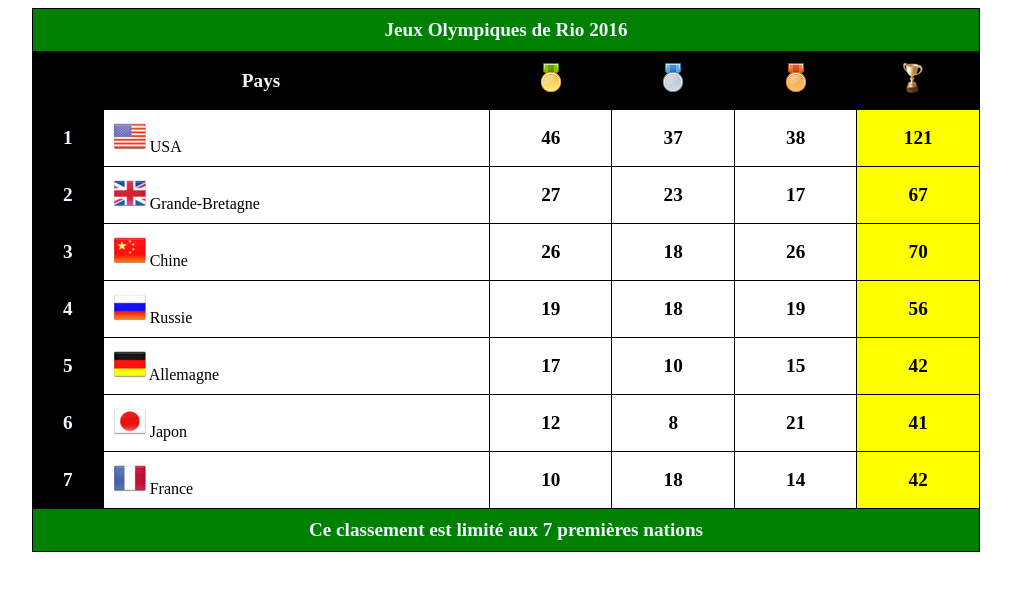
After one commit to RatchetDrake/RatchetDrake.github.io, a PHP site: page /tableau.php in a window 1280 px wide. The commit adds this page. Shown: the top 591 px of the page, without its empty margins (134-1145 px from the left). Run offline with PHP 8.4, Linux system fonts and the light colour scheme.

Commit message:
Commit all

```diff
--- a/clock.php
+++ b/clock.php
@@ -111,6 +111,9 @@ date_default_timezone_set('Europe/Paris');
         interval = null
         document.getElementById("minuteur").style.textDecoration ="red wavy underline"
     }
+    function ResetTimer(){
+        clear
+    }
     document.getElemenById("play").addEventListenner("click",function(){
         if(interval ==null){
            interval = setInterval(timer,1000)
--- /dev/null
+++ b/style3.css
@@ -0,0 +1,47 @@
+.noire{
+    background-color: black;
+    border: 1 solid black;
+    color: aliceblue;
+    text-align: center;
+    font-weight: bold;
+    font-size: larger;
+}
+.vert{
+    background-color: green;
+    border: 1 solid black;
+    color: aliceblue;
+    text-align: center;
+    font-weight: bold;
+    font-size: larger;
+
+}
+.jaune{ background-color: yellow;
+    border: 1 solid black;
+
+    text-align: center;
+    font-weight: bold;
+    font-size: larger;
+
+
+}
+.blanc{
+    border: 1 solid black;
+
+    text-align: center;
+    font-weight: bold;
+    font-size: larger;
+
+
+}
+table {
+    width: 75%; /* 75% de la largeur de la page */
+    margin: 0 auto; /* Centrez la table horizontalement */
+    border-collapse: collapse; /* Fusionnez les bordures des cellules */
+}
+th, td {
+    border: 1px solid black; /* Ajoutez une bordure aux cellules */
+    padding: 10px; /* Ajoutez de l'espace à l'intérieur des cellules */
+}
+.npays{
+
+}
--- /dev/null
+++ b/tableau.php
@@ -0,0 +1,86 @@
+<!DOCTYPE html>
+<html>
+<head>
+    <title>Table HTML</title>
+    <link rel="stylesheet" href="style3.css">
+</head>
+<body>
+    <div>
+    <table border="1">
+        <tr>
+            <td class="vert" colspan="7">Jeux Olympiques de Rio 2016</td>
+        </tr>
+
+            <td class="noire" colspan="3">Pays</td>
+            <td class="noire" ><img src="./image/or.png"></td>
+            <td class="noire"><img src="./image/argent.png"></td>
+            <td class="noire"><img src="./image/bronze.png"></td>
+            <td class="noire"><img src="./image/total.png"></td>
+
+        <tr>
+            <td class="noire">1</td>
+            <td colspan="2"><img src="./image/usa.png"> USA</td>
+            <td class="blanc" >46</td>
+            <td class="blanc">37</td>
+            <td class="blanc">38</td>
+            <td class="jaune">121</td>
+
+
+
+        </tr>
+        <tr>
+            <td class="noire">2</td>
+            <td colspan="2"><img src="./image/grande_bretagne.png"> Grande-Bretagne</td>
+            <td class="blanc" >27</td>
+            <td class="blanc">23</td>
+            <td class="blanc">17</td>
+            <td class="jaune" >67</td>
+        </tr>
+        <tr>
+            <td class="noire">3</td>
+            <td colspan="2"><img src="./image/chine.png"> Chine</td>
+            <td class="blanc">26</td>
+            <td class="blanc">18</td>
+            <td class="blanc">26</td>
+            <td class="jaune">70</td>
+        </tr>
+        <tr>
+            <td class="noire" >4</td>
+            <td colspan="2"><img src="./image/russie.png"> Russie</td>
+            <td class="blanc">19</td>
+            <td class="blanc">18</td>
+            <td class="blanc">19</td>
+            <td class="jaune">56</td>
+        </tr>
+        <tr>
+            <td class="noire">5</td>
+            <td colspan="2"><img src="./image/allemagne.png"> Allemagne</td>
+            <td class="blanc">17</td>
+            <td class="blanc">10</td>
+            <td class="blanc">15</td>
+            <td class="jaune">42</td>
+        </tr>
+        <tr>
+            <td class="noire">6</td>
+            <td colspan="2"><img src="./image/japon.png"> Japon</td>
+            <td class="blanc">12</td>
+            <td class="blanc">8</td>
+            <td class="blanc">21</td>
+            <td class="jaune">41</td>
+        </tr>
+        <tr>
+            <td class="noire">7</td>
+            <td colspan="2"><img src="./image/france.png"> France</td>
+
+            <td class="blanc">10</td>
+            <td class="blanc">18</td>
+            <td class="blanc">14</td>
+            <td class="jaune">42</td>
+        </tr>
+        <tr>
+            <td class="vert" colspan="7">Ce classement est limité aux 7 premières nations</td>
+        </tr>
+    </table>
+    </div>
+</body>
+</html>
```
Also changed, not shown: test/inscription.php (+8 -1 lines), image/allemagne.png (added), image/argent.png (added), image/bronze.png (added), image/chine.png (added), image/france.png (added), image/grande_bretagne.png (added), image/japon.png (added), image/or.png (added), image/russie.png (added), image/total.png (added), image/usa.png (added).
